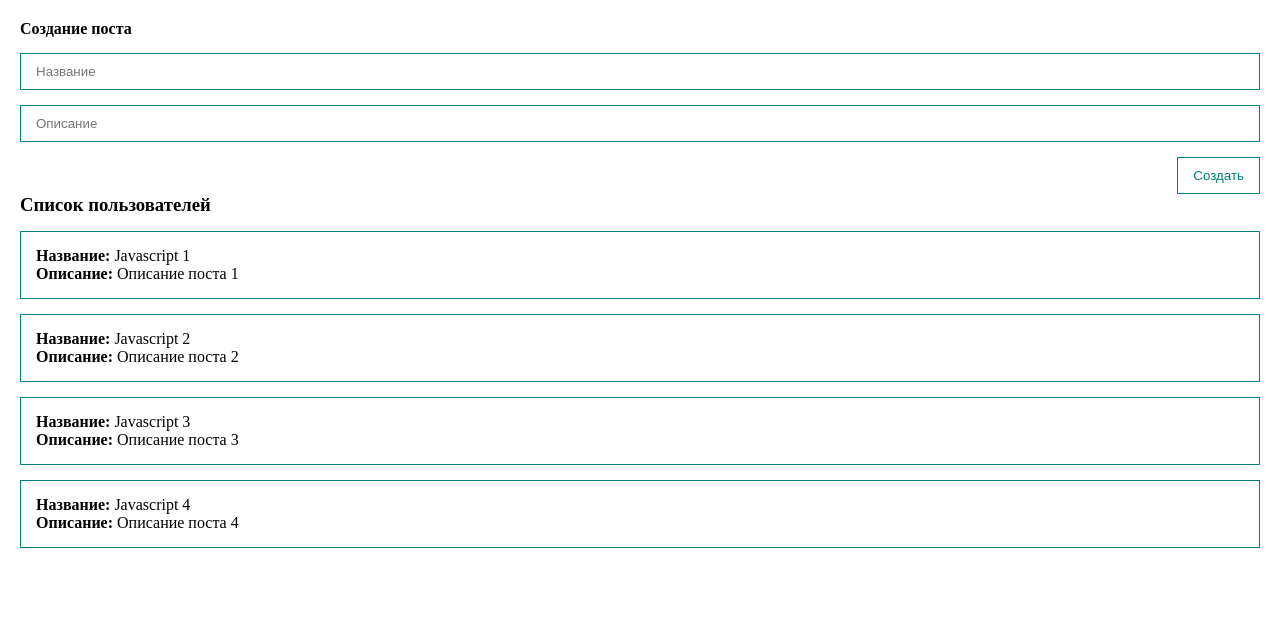
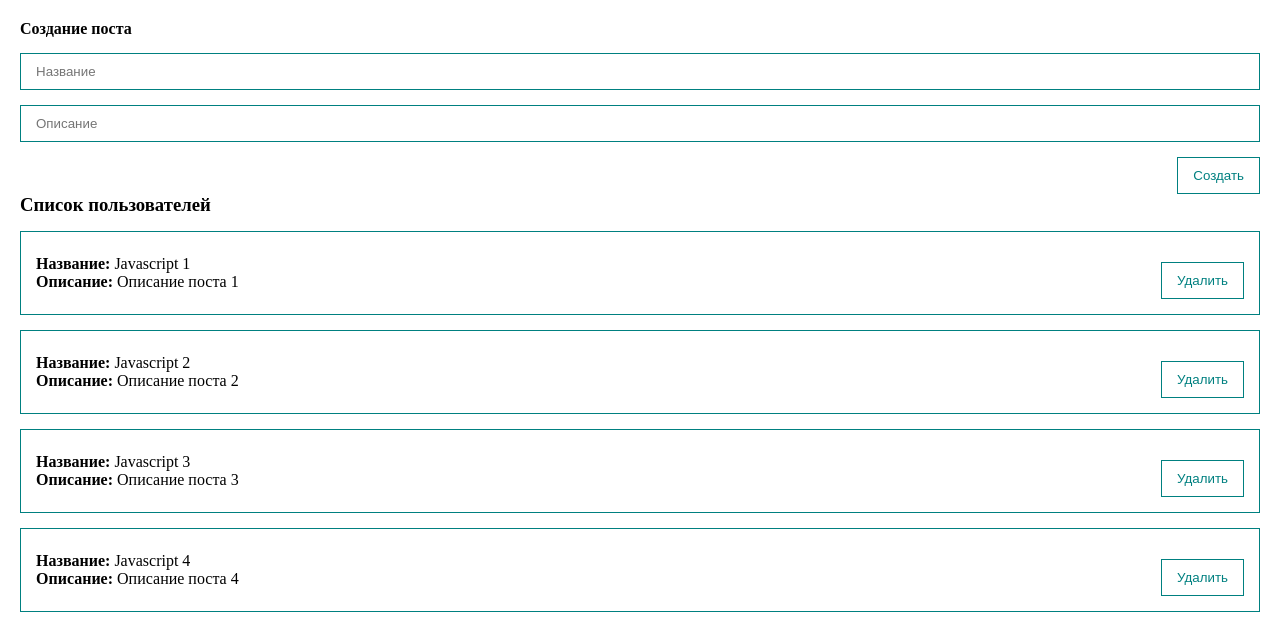
Before and after one commit to RomanNikolaevich/vue3-fundamental-course, a Vue app: page / in a window 1280 px wide. Shown: the top 634 px of the page. Built offline with nearby package versions, Linux system fonts and the light colour scheme.

Commit message:
add delete button and refactoring to MyButton

```diff
--- a/src/components/PostForm.vue
+++ b/src/components/PostForm.vue
@@ -12,16 +12,20 @@
                class="input"
                type="text"
                placeholder="Описание">
-        <button
+        <my-button
                 class="btn"
+                style="align-self: flex-end; margin-top: 15px"
                 @click="createPost">
             Создать
-        </button>
+        </my-button>
     </form>
 </template>
 
 <script>
+import MyButton from "@/components/UI/MyButton.vue";
+
 export default {
+    components: {MyButton},
     data() {
         return {
             post: {
@@ -56,13 +60,5 @@
     margin-top: 15px;
 }
 
-.btn {
-    margin-top: 15px;
-    align-self: flex-end;
-    padding: 10px 15px;
-    background: none;
-    color: teal;
-    border: 1px solid teal;
 
-}
 </style>
--- a/src/components/PostItem.vue
+++ b/src/components/PostItem.vue
@@ -1,12 +1,23 @@
 <template>
     <div class="post">
+        <div>
             <div><strong>Название: </strong> {{ post.title }}</div>
             <div><strong>Описание: </strong> {{ post.body }}</div>
+        </div>
+        <div class="post__btns">
+            <my-button>
+                Удалить
+            </my-button>
+        </div>
+
     </div>
 </template>
 
 <script>
+import MyButton from "@/components/UI/MyButton.vue";
+
 export default {
+    components: {MyButton},
     props: {
         post: {
             type: Object,
@@ -17,5 +28,12 @@
 </script>
 
 <style scoped>
-
+.post {
+    padding: 15px;
+    border: 1px solid teal;
+    margin-top: 15px;
+    display: flex;
+    align-items: center;
+    justify-content: space-between;
+}
 </style>
--- a/src/components/PostList.vue
+++ b/src/components/PostList.vue
@@ -23,9 +23,5 @@
 </script>
 
 <style scoped>
-.post {
-    padding: 15px;
-    border: 1px solid teal;
-    margin-top: 15px;
-}
+
 </style>
--- /dev/null
+++ b/src/components/UI/MyButton.vue
@@ -0,0 +1,25 @@
+<template>
+    <button class="btn">
+        <slot></slot>
+    </button>
+</template>
+
+<script>
+export default {
+    setup() {
+
+
+        return {}
+    }
+}
+</script>
+
+<style scoped>
+.btn {
+    margin-top: 15px;
+    padding: 10px 15px;
+    background: none;
+    color: teal;
+    border: 1px solid teal;
+}
+</style>
```
Lines whose indentation alone changed are shown as unchanged.
